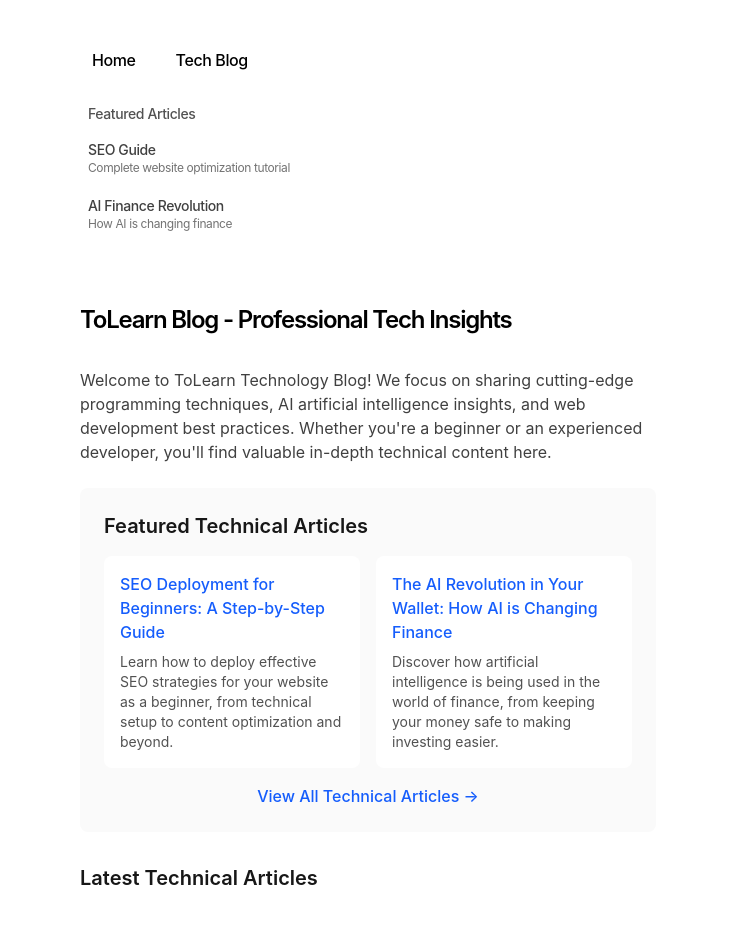
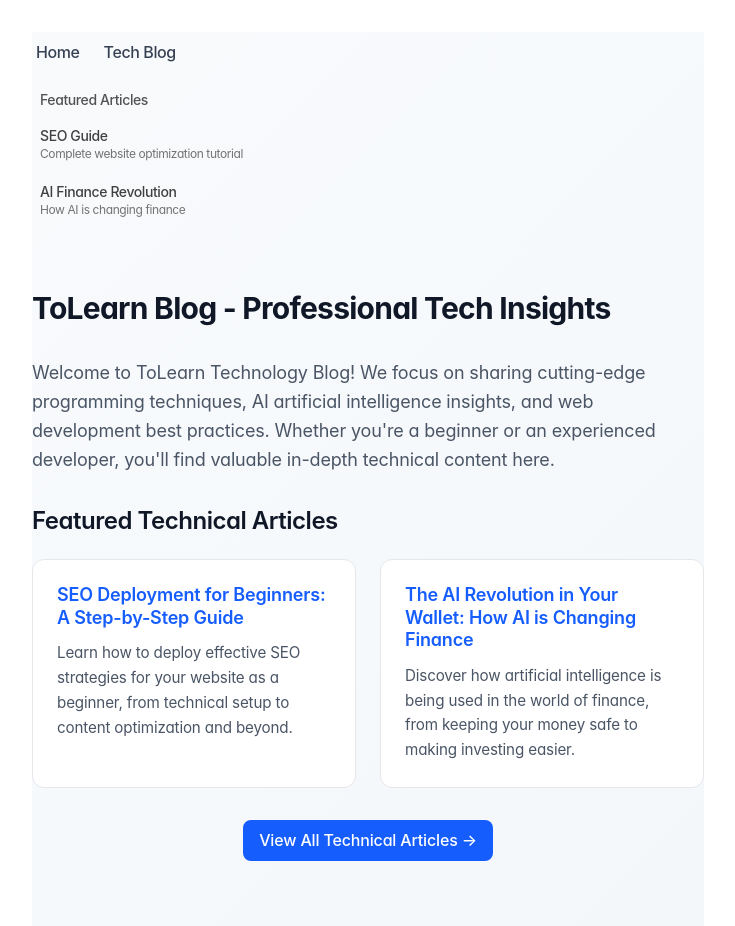
Before and after one commit to leoli77521/portfolio-starter-kit, a Next.js app: page / in a window 1280 px wide. Shown: the top 926 px of the page, without its empty margins (272-1007 px from the left). Built offline with nearby package versions, Linux system fonts and the light colour scheme.

Commit message:
设计网页

```diff
--- a/app/components/footer.tsx
+++ b/app/components/footer.tsx
@@ -21,7 +21,7 @@ export default function Footer() {
       <ul className="font-sm mt-8 flex flex-col space-x-0 space-y-2 text-neutral-600 md:flex-row md:space-x-4 md:space-y-0 dark:text-neutral-300">
         <li>
           <a
-            className="flex items-center transition-all hover:text-neutral-800 dark:hover:text-neutral-100"
+            className="footer-link"
             rel="noopener noreferrer"
             target="_blank"
             href="/rss"
@@ -32,7 +32,7 @@ export default function Footer() {
         </li>
         <li>
           <a
-            className="flex items-center transition-all hover:text-neutral-800 dark:hover:text-neutral-100"
+            className="footer-link"
             rel="noopener noreferrer"
             target="_blank"
             href="https://github.com/vercel/next.js"
@@ -43,7 +43,7 @@ export default function Footer() {
         </li>
         <li>
           <a
-            className="flex items-center transition-all hover:text-neutral-800 dark:hover:text-neutral-100"
+            className="footer-link"
             rel="noopener noreferrer"
             target="_blank"
             href="https://vercel.com/templates/next.js/portfolio-starter-kit"
--- a/app/components/nav.tsx
+++ b/app/components/nav.tsx
@@ -38,7 +38,7 @@ export function Navbar() {
                 <Link
                   key={path}
                   href={path}
-                  className="transition-all hover:text-neutral-800 dark:hover:text-neutral-200 flex align-middle relative py-3 px-4 m-1 min-h-[44px] touch-manipulation font-medium"
+                  className="nav-link touch-manipulation"
                 >
                   {name}
                 </Link>
--- a/app/global.css
+++ b/app/global.css
@@ -1,8 +1,10 @@
 @import 'tailwindcss';
+@import url('https://fonts.googleapis.com/css2?family=Inter:wght@300;400;500;600;700&display=swap');
+@import url('https://fonts.googleapis.com/css2?family=JetBrains+Mono:wght@400;500;600&display=swap');
 
 ::selection {
-  background-color: #47a3f3;
-  color: #fefefe;
+  background-color: #3b82f6;
+  color: #ffffff;
 }
 
 :root {
@@ -31,10 +33,17 @@
 
 html {
   min-width: 360px;
-  /* 优化移动端触摸滚动 */
+  scroll-behavior: smooth;
   -webkit-overflow-scrolling: touch;
-  /* 防止移动端缩放 */
   touch-action: manipulation;
+}
+
+body {
+  font-family: 'Inter', -apple-system, BlinkMacSystemFont, 'Segoe UI', Roboto, 'Helvetica Neue', Arial, sans-serif;
+  font-feature-settings: 'cv02', 'cv03', 'cv04', 'cv11';
+  font-variation-settings: normal;
+  line-height: 1.6;
+  letter-spacing: -0.01em;
 }
 
 .prose .anchor {
@@ -65,17 +74,23 @@ html {
 }
 
 .prose pre {
-  @apply bg-neutral-50 dark:bg-neutral-900 rounded-lg overflow-x-auto border border-neutral-200 dark:border-neutral-900 py-2 px-3 text-sm;
+  @apply bg-gray-50 dark:bg-gray-900 rounded-xl overflow-x-auto border border-gray-200 dark:border-gray-800 py-4 px-4 text-sm shadow-sm;
+  font-family: 'JetBrains Mono', 'Fira Code', 'SF Mono', Consolas, monospace;
+  line-height: 1.6;
+  font-weight: 400;
 }
 
 .prose code {
-  @apply px-1 py-0.5 rounded-lg;
+  @apply px-2 py-1 rounded-md bg-gray-100 dark:bg-gray-800 text-gray-800 dark:text-gray-200 border border-gray-200 dark:border-gray-700;
+  font-family: 'JetBrains Mono', 'Fira Code', 'SF Mono', Consolas, monospace;
+  font-size: 0.9em;
+  font-weight: 500;
 }
 
 .prose pre code {
-  @apply p-0;
-  border: initial;
-  line-height: 1.5;
+  @apply p-0 bg-transparent border-none;
+  color: inherit;
+  font-weight: 400;
 }
 
 .prose code span {
@@ -93,23 +108,33 @@ html {
 }
 
 .prose p {
-  @apply my-4 text-neutral-800 dark:text-neutral-200;
+  @apply my-5 text-gray-700 dark:text-gray-300 leading-7;
+  font-size: 1.05rem;
+  font-weight: 400;
 }
 
 .prose h1 {
-  @apply text-4xl font-medium tracking-tight mt-6 mb-2;
+  @apply text-4xl font-bold tracking-tight mt-12 mb-6 text-gray-900 dark:text-gray-50;
+  line-height: 1.1;
+  letter-spacing: -0.025em;
 }
 
 .prose h2 {
-  @apply text-xl font-medium tracking-tight mt-6 mb-2;
+  @apply text-2xl font-semibold tracking-tight mt-10 mb-4 text-gray-900 dark:text-gray-50;
+  line-height: 1.2;
+  letter-spacing: -0.02em;
 }
 
 .prose h3 {
-  @apply text-xl font-medium tracking-tight mt-6 mb-2;
+  @apply text-xl font-semibold tracking-tight mt-8 mb-3 text-gray-900 dark:text-gray-100;
+  line-height: 1.3;
+  letter-spacing: -0.015em;
 }
 
 .prose h4 {
-  @apply text-lg font-medium tracking-tight mt-6 mb-2;
+  @apply text-lg font-medium tracking-tight mt-6 mb-2 text-gray-900 dark:text-gray-100;
+  line-height: 1.4;
+  letter-spacing: -0.01em;
 }
 
 .prose strong {
@@ -147,28 +172,71 @@ input[type='email'] {
   appearance: none;
 }
 
-/* 移动端优化 */
+/* Enhanced visual hierarchy and spacing */
+.content-section {
+  @apply mb-12 lg:mb-16;
+}
+
+.section-title {
+  @apply text-2xl font-semibold text-gray-900 dark:text-gray-50 mb-6 tracking-tight;
+  letter-spacing: -0.02em;
+  line-height: 1.2;
+}
+
+.featured-card {
+  @apply bg-white dark:bg-gray-800 rounded-xl p-6 border border-gray-200 dark:border-gray-700 hover:border-blue-300 dark:hover:border-blue-600 transition-all duration-300 hover:shadow-lg hover:shadow-blue-50 dark:hover:shadow-blue-900/20;
+}
+
+.featured-card:hover {
+  transform: translateY(-2px);
+}
+
+.card-title {
+  @apply font-semibold text-blue-600 dark:text-blue-400 mb-3 text-lg leading-tight;
+  letter-spacing: -0.01em;
+}
+
+.card-description {
+  @apply text-gray-600 dark:text-gray-400 leading-relaxed;
+  font-size: 0.95rem;
+}
+
+/* Modern button styles */
+.btn-primary {
+  @apply inline-flex items-center px-4 py-2 bg-blue-600 hover:bg-blue-700 text-white font-medium rounded-lg transition-all duration-200 hover:shadow-md;
+}
+
+.btn-secondary {
+  @apply inline-flex items-center px-4 py-2 bg-gray-100 hover:bg-gray-200 dark:bg-gray-800 dark:hover:bg-gray-700 text-gray-900 dark:text-gray-100 font-medium rounded-lg transition-all duration-200;
+}
+
+/* Mobile optimizations */
 @media (max-width: 640px) {
   body {
-    font-size: 16px; /* 防止iOS自动缩放 */
+    font-size: 16px;
   }
 
-  /* 优化移动端触摸目标 */
   a, button {
     min-height: 44px;
     display: flex;
     align-items: center;
   }
 
-  /* 移动端文本可读性 */
   .prose p {
-    line-height: 1.6;
+    line-height: 1.7;
   }
 
-  /* 优化移动端代码块滚动 */
   .prose pre {
     overflow-x: auto;
     -webkit-overflow-scrolling: touch;
+  }
+
+  .featured-card {
+    @apply p-4;
+  }
+
+  .section-title {
+    @apply text-xl mb-4;
   }
 }
 
@@ -189,3 +257,48 @@ table {
 .title {
   text-wrap: balance;
 }
+
+/* Enhanced link styles */
+.nav-link {
+  @apply relative font-medium text-gray-700 dark:text-gray-300 hover:text-blue-600 dark:hover:text-blue-400 transition-colors duration-200 px-3 py-2 rounded-lg hover:bg-gray-50 dark:hover:bg-gray-800;
+}
+
+.nav-link::after {
+  content: '';
+  @apply absolute bottom-0 left-3 right-3 h-0.5 bg-blue-600 dark:bg-blue-400 opacity-0 transition-opacity duration-200;
+}
+
+.nav-link:hover::after {
+  @apply opacity-100;
+}
+
+/* Enhanced footer styles */
+.footer-link {
+  @apply flex items-center text-gray-600 dark:text-gray-400 hover:text-blue-600 dark:hover:text-blue-400 transition-colors duration-200 font-medium;
+}
+
+.footer-link:hover {
+  transform: translateX(2px);
+}
+
+/* Gradient backgrounds */
+.bg-gradient-primary {
+  background: linear-gradient(135deg, #f8fafc 0%, #f1f5f9 100%);
+}
+
+.dark .bg-gradient-primary {
+  background: linear-gradient(135deg, #0f172a 0%, #1e293b 100%);
+}
+
+/* Enhanced prose styles */
+.prose blockquote {
+  @apply border-l-4 border-blue-500 pl-6 my-6 italic text-gray-700 dark:text-gray-300 bg-blue-50 dark:bg-blue-900/20 py-4 pr-6 rounded-r-lg;
+}
+
+.prose ul li::marker {
+  @apply text-blue-600 dark:text-blue-400;
+}
+
+.prose ol li::marker {
+  @apply text-blue-600 dark:text-blue-400 font-semibold;
+}
--- a/app/layout.tsx
+++ b/app/layout.tsx
@@ -1,5 +1,5 @@
 import './global.css'
-import type { Metadata } from 'next'
+import type { Metadata, Viewport } from 'next'
 import { GeistSans } from 'geist/font/sans'
 import { GeistMono } from 'geist/font/mono'
 import { Navbar } from './components/nav'
@@ -7,6 +7,18 @@ import { Analytics } from '@vercel/analytics/react'
 import { SpeedInsights } from '@vercel/speed-insights/next'
 import Footer from './components/footer'
 import { baseUrl } from './sitemap'
+
+export const viewport: Viewport = {
+  width: 'device-width',
+  initialScale: 1,
+  maximumScale: 5,
+  userScalable: true,
+  colorScheme: 'dark light',
+  themeColor: [
+    { media: '(prefers-color-scheme: light)', color: 'white' },
+    { media: '(prefers-color-scheme: dark)', color: 'black' }
+  ],
+}
 
 export const metadata: Metadata = {
   metadataBase: new URL(baseUrl),
@@ -21,11 +33,6 @@ export const metadata: Metadata = {
   publisher: 'ToLearn Blog',
   applicationName: 'ToLearn Blog',
   referrer: 'origin-when-cross-origin',
-  colorScheme: 'dark light',
-  themeColor: [
-    { media: '(prefers-color-scheme: light)', color: 'white' },
-    { media: '(prefers-color-scheme: dark)', color: 'black' }
-  ],
   openGraph: {
     title: 'ToLearn Blog - Professional Tech Insights & AI Analysis',
     description: 'Professional technology blog focusing on cutting-edge programming techniques, AI artificial intelligence, SEO optimization strategies, and web development best practices.',
@@ -69,6 +76,7 @@ export const metadata: Metadata = {
     google: process.env.GOOGLE_SITE_VERIFICATION,
   },
   category: 'technology',
+  manifest: '/manifest.json',
 }
 
 const cx = (...classes) => classes.filter(Boolean).join(' ')
@@ -88,17 +96,15 @@ export default function RootLayout({
       )}
     >
       <head>
-        <meta name="viewport" content="width=device-width, initial-scale=1, maximum-scale=5, user-scalable=yes" />
         <meta name="format-detection" content="telephone=no" />
         <meta name="mobile-web-app-capable" content="yes" />
         <meta name="apple-mobile-web-app-capable" content="yes" />
         <meta name="apple-mobile-web-app-status-bar-style" content="default" />
-        <meta name="apple-mobile-web-app-title" content="Vim Portfolio" />
+        <meta name="apple-mobile-web-app-title" content="ToLearn Blog" />
         <link rel="icon" href="/favicon.ico" />
         <link rel="apple-touch-icon" href="/apple-touch-icon.png" />
-        <link rel="manifest" href="/manifest.json" />
       </head>
-      <body className="antialiased max-w-xl mx-4 mt-8 lg:mx-auto">
+      <body className="antialiased max-w-2xl mx-4 mt-8 lg:mx-auto bg-gradient-primary">
         <main className="flex-auto min-w-0 mt-6 flex flex-col px-2 md:px-0">
           <Navbar />
           {children}
--- a/app/page.tsx
+++ b/app/page.tsx
@@ -45,47 +45,47 @@ export default function Page() {
           }),
         }}
       />
-      <h1 className="mb-8 text-2xl font-semibold tracking-tighter">
+      <h1 className="mb-8 text-3xl font-bold tracking-tight text-gray-900 dark:text-gray-50">
         ToLearn Blog - Professional Tech Insights
       </h1>
-      <p className="mb-6 text-neutral-700 dark:text-neutral-300">
+      <p className="mb-8 text-lg text-gray-600 dark:text-gray-400 leading-relaxed">
         Welcome to ToLearn Technology Blog! We focus on sharing cutting-edge programming techniques, AI artificial intelligence insights, and web development best practices.
         Whether you're a beginner or an experienced developer, you'll find valuable in-depth technical content here.
       </p>
 
       {/* Featured Articles Section */}
-      <div className="mb-8 p-6 bg-neutral-50 dark:bg-neutral-900 rounded-lg">
-        <h2 className="text-xl font-semibold mb-4 text-neutral-900 dark:text-neutral-100">Featured Technical Articles</h2>
-        <div className="grid gap-4 md:grid-cols-2">
+      <div className="content-section">
+        <h2 className="section-title">Featured Technical Articles</h2>
+        <div className="grid gap-6 md:grid-cols-2">
           <Link
             href="/blog/seo-optimization-guide"
-            className="block p-4 bg-white dark:bg-neutral-800 rounded-lg hover:shadow-md transition-shadow"
+            className="featured-card block"
           >
-            <h3 className="font-medium text-blue-600 dark:text-blue-400 mb-2">
+            <h3 className="card-title">
               SEO Deployment for Beginners: A Step-by-Step Guide
             </h3>
-            <p className="text-sm text-neutral-600 dark:text-neutral-400">
+            <p className="card-description">
               Learn how to deploy effective SEO strategies for your website as a beginner, from technical setup to content optimization and beyond.
             </p>
           </Link>
 
           <Link
             href="/blog/ai-revolution-finance"
-            className="block p-4 bg-white dark:bg-neutral-800 rounded-lg hover:shadow-md transition-shadow"
+            className="featured-card block"
           >
-            <h3 className="font-medium text-blue-600 dark:text-blue-400 mb-2">
+            <h3 className="card-title">
               The AI Revolution in Your Wallet: How AI is Changing Finance
             </h3>
-            <p className="text-sm text-neutral-600 dark:text-neutral-400">
+            <p className="card-description">
               Discover how artificial intelligence is being used in the world of finance, from keeping your money safe to making investing easier.
             </p>
           </Link>
         </div>
 
-        <div className="mt-4 text-center">
+        <div className="mt-8 text-center">
           <Link
             href="/blog"
-            className="inline-flex items-center text-blue-600 dark:text-blue-400 hover:text-blue-700 dark:hover:text-blue-300 font-medium"
+            className="btn-primary"
           >
             View All Technical Articles →
           </Link>
@@ -93,8 +93,8 @@ export default function Page() {
       </div>
 
       {/* Latest Articles List */}
-      <div className="my-8">
-        <h2 className="text-xl font-semibold mb-6 text-neutral-900 dark:text-neutral-100">Latest Technical Articles</h2>
+      <div className="content-section">
+        <h2 className="section-title">Latest Technical Articles</h2>
         <BlogPosts />
       </div>
     </section>
```
Also changed, not shown: public/manifest.json (added).
